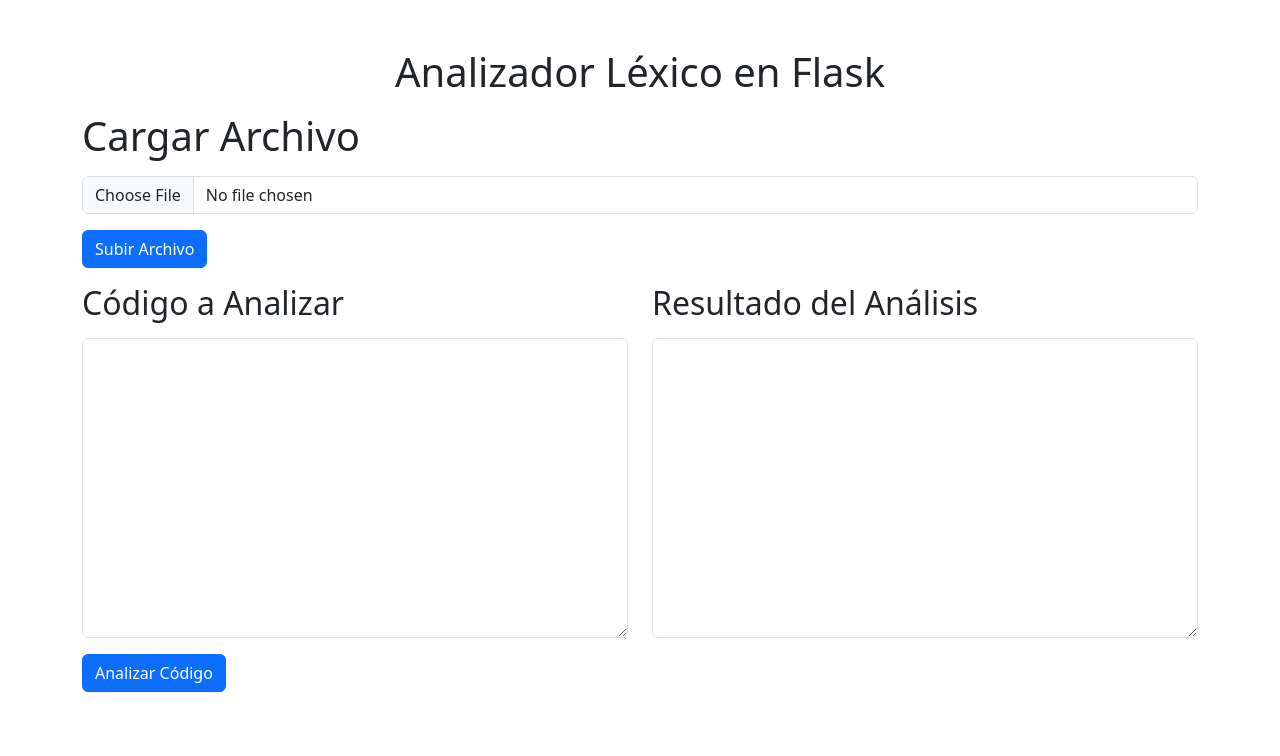
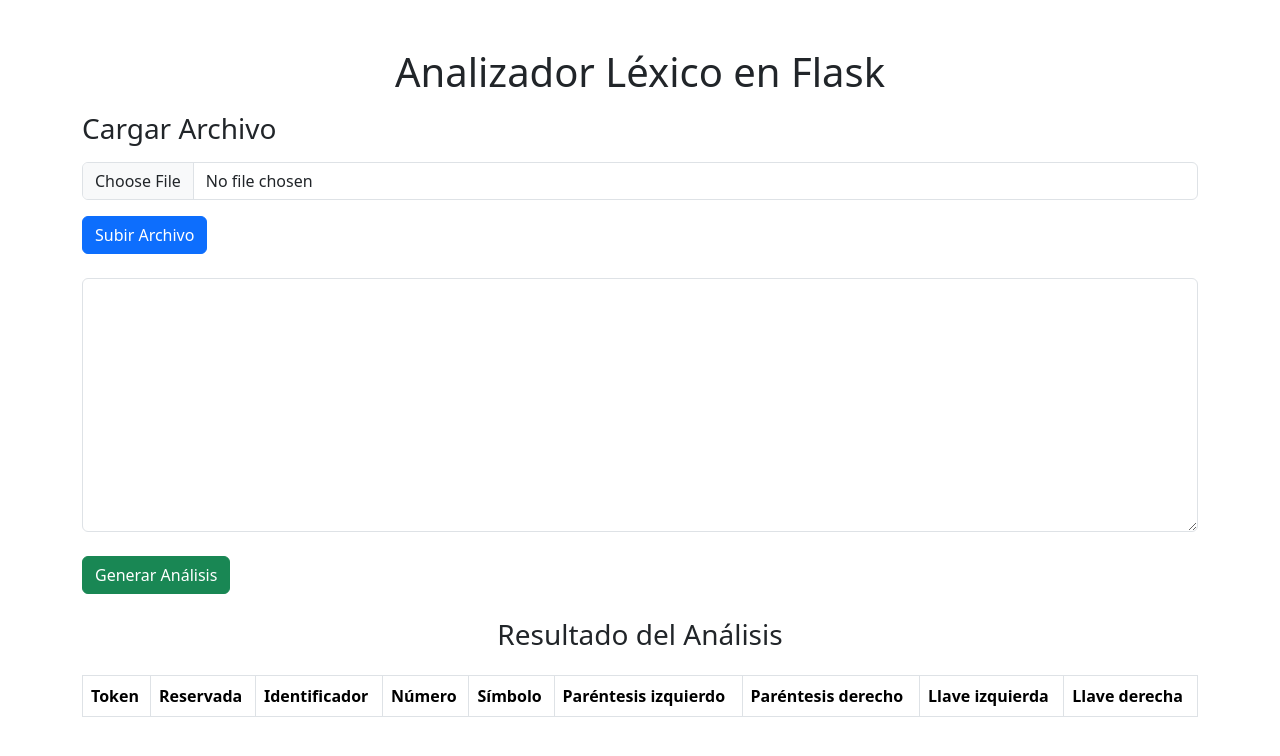
Before and after one commit to carmonabernaldiego/analizador-lexico-flask, a Flask app: page / in a window 1280 px wide. Shown: the top 756 px of the page. Run offline with Flask 3, Linux system fonts and the light colour scheme; lists and menus that the app fills with data are empty.

Commit message:
se incluye tabla en el analizador léxico

```diff
--- a/main.py
+++ b/main.py
@@ -1,126 +1,68 @@
-from flask import Flask, request, render_template, jsonify
+import re
 import os
-import ply.lex as lex
+from flask import Flask, render_template, request, jsonify
 
 app = Flask(__name__)
 
 UPLOAD_FOLDER = 'uploads'
 app.config['UPLOAD_FOLDER'] = UPLOAD_FOLDER
 
-# Definición de tokens y analizador léxico
-reserved = {
-    'for': 'FOR',
-    'if': 'IF',
-    'do': 'DO',
-    'while': 'WHILE',
-    'else': 'ELSE',
-}
-
-tokens = list(reserved.values()) + \
-    ['IDENTIFIER', 'LBRACE', 'RBRACE', 'LPAREN', 'RPAREN', 'ARROBA']
+reserved_words = {'for', 'do', 'while', 'if',
+                  'int', 'else', 'printf', 'end', 'read'}
+symbols = {';', '"', '+', '=', ',', '(', ')', '{', '}'}
 
 
-def t_LBRACE(t):
-    r'\{'
-    return t
+def analyze_code(code):
+    lines = code.split('\n')
+    tokens = []
+
+    for i, line in enumerate(lines, start=1):
+        # Utilizar expresiones regulares para encontrar palabras y símbolos
+        words = re.findall(r'\b\w+\b|[\(\){};"+=,]', line)
+        for word in words:
+            token = {
+                'token': word,
+                'linea': i,
+                'reservada': 'x' if word in reserved_words else '',
+                'simbolo': 'x' if word in symbols else '',
+                'parentesis_izquierdo': 'x' if word == '(' else '',
+                'parentesis_derecho': 'x' if word == ')' else '',
+                'llave_izquierda': 'x' if word == '{' else '',
+                'llave_derecha': 'x' if word == '}' else '',
+                'numero': 'x' if word.isdigit() else '',
+                'identificador': 'x' if word not in reserved_words and word not in symbols and not word.isdigit() else ''
+            }
+            tokens.append(token)
+
+    return tokens
 
 
-def t_RBRACE(t):
-    r'\}'
-    return t
-
-
-def t_LPAREN(t):
-    r'\('
-    return t
-
-
-def t_RPAREN(t):
-    r'\)'
-    return t
-
-
-def t_ARROBA(t):
-    r'\@@@'
-    return t
-
-
-def t_IDENTIFIER(t):
-    r'[a-zA-Z][a-zA-Z0-9]*'
-    t.type = reserved.get(t.value, 'IDENTIFIER')
-    return t
-
-
-t_ignore = ' \t'
-
-
-def t_error(t):
-    print("Caracter ilegal '%s'" % t.value[0])
-    t.lexer.skip(1)
-
-
-lexer = lex.lex()
-
-
-@app.route("/", methods=['GET', 'POST'])
-def upload_file():
+@app.route('/', methods=['GET', 'POST'])
+def index():
     if request.method == 'POST':
-        if 'file' not in request.files:
-            return render_template('error.html', file_error="No se ha enviado ningún archivo")
-
-        file = request.files['file']
-
-        if file.filename == '':
-            return render_template('error.html', file_error="No se ha seleccionado ningún archivo")
-
-        file_path = os.path.join(app.config['UPLOAD_FOLDER'], file.filename)
-        file.save(file_path)
-
-        # Leer el contenido del archivo y mostrarlo en el área de texto
-        with open(file_path, 'r') as f:
-            file_content = f.read()
-
-        return render_template('index.html', file_content=file_content)
-
-    return render_template('index.html')
+        if 'file' in request.files:
+            file = request.files['file']
+            if file.filename == '':
+                return render_template('error.html', file_error="No se ha seleccionado ningún archivo")
+            file_path = os.path.join(
+                app.config['UPLOAD_FOLDER'], file.filename)
+            file.save(file_path)
+            with open(file_path, 'r') as f:
+                code = f.read()
+            tokens = analyze_code(code)
+            return render_template('index.html', tokens=tokens, code=code)
+        else:
+            code = request.form['code']
+            tokens = analyze_code(code)
+            return render_template('index.html', tokens=tokens, code=code)
+    return render_template('index.html', tokens=[], code='')
 
 
 @app.route("/analyze", methods=['POST'])
-def analyze_code():
-    try:
-        code = request.json['code']
-        # Restaurar saltos de línea antes de analizar el código
-        lexer.input(code)
-        tokens = []
-        current_line = 1  # Inicializar la línea actual
-        for tok in lexer:
-            token_info = {
-                'lexpos': tok.lexpos,
-                'lineno': current_line,  # Utilizar la línea actual
-                'type': tok.type,
-                'value': tok.value
-            }
-            if tok.type == 'LPAREN':
-                token_info['description'] = "Paréntesis de apertura"
-            elif tok.type == 'RPAREN':
-                token_info['description'] = "Paréntesis de cierre"
-            elif tok.type == 'LBRACE':
-                token_info['description'] = "Llave de apertura"
-            elif tok.type == 'RBRACE':
-                token_info['description'] = "Llave de cierre"
-            elif tok.type in reserved.values():
-                token_info['description'] = f"Reservada {tok.value.capitalize()}"
-            else:
-                token_info['description'] = "Identificador"
-             # Actualizar la línea actual si se encuentra un salto de línea
-            current_line += code.count('@@@', tok.lexpos,
-                                       tok.lexpos + len(tok.value))
-
-            if tok.value != '@@@':
-                tokens.append(token_info)
-        return jsonify({'tokens': tokens})
-    except Exception as e:
-        return jsonify({'error': str(e)})
+def analyze():
+    code = request.json['code']
+    tokens = analyze_code(code)
+    return jsonify({'tokens': tokens})
 
 
 if __name__ == '__main__':
--- a/templates/error.html
+++ b/templates/error.html
@@ -21,5 +21,6 @@
         </div>
       </div>
     </div>
+    <script src="https://cdn.jsdelivr.net/npm/bootstrap@5.3.0-alpha1/dist/js/bootstrap.bundle.min.js"></script>
   </body>
 </html>
--- a/templates/index.html
+++ b/templates/index.html
@@ -1,76 +1,68 @@
 <!DOCTYPE html>
 <html lang="es">
+
 <head>
   <meta charset="UTF-8" />
   <meta name="viewport" content="width=device-width, initial-scale=1.0" />
   <title>Analizador Léxico en Flask</title>
-    <link
-      href="https://cdn.jsdelivr.net/npm/bootstrap@5.3.0-alpha1/dist/css/bootstrap.min.css"
-      rel="stylesheet"
-    />
+  <link href="https://cdn.jsdelivr.net/npm/bootstrap@5.3.0-alpha1/dist/css/bootstrap.min.css" rel="stylesheet" />
 </head>
+
 <body>
   <h1 class="mt-5 text-center">Analizador Léxico en Flask</h1>
   <div class="container">
-      <h1 class="mt-3">Cargar Archivo</h1>
-      <form method="post" enctype="multipart/form-data" class="mt-3">
+    <h3 class="mt-3">Cargar Archivo</h1>
+      <form action="/" method="post" enctype="multipart/form-data" class="mt-3">
         <input class="form-control" type="file" id="file" name="file" />
         <button type="submit" class="btn btn-primary mt-3">
           Subir Archivo
         </button>
       </form>
 
-      <div class="row mt-3">
-        <div class="col">
-          <h2 class="mb-3">Código a Analizar</h2>
-          <textarea
-            class="form-control"
-            style="min-height: 300px; max-height: 300px"
-            id="codeInput"
-            rows="5"
-          >
-{{ file_content }}</textarea
-          >
-          <button type="button" class="btn btn-primary mt-3" id="analyzeBtn">
-            Analizar Código
-          </button>
+      <form action="/" method="post">
+        <textarea class="form-control mt-4" name="code" rows="10" cols="50">
+{{ code }}</textarea><br />
+        <input class="btn btn-success" type="submit" value="Generar Análisis" />
+      </form>
+
+      <div id="result" class="mt-4">
+        <h3 class="text-center mb-4">Resultado del Análisis</h2>
+          <div class="table-responsive">
+            <table class="table table-bordered table-striped">
+              <thead>
+                <tr>
+                  <th>Token</th>
+                  <th>Reservada</th>
+                  <th>Identificador</th>
+                  <th>Número</th>
+                  <th>Símbolo</th>
+                  <th>Paréntesis izquierdo</th>
+                  <th>Paréntesis derecho</th>
+                  <th>Llave izquierda</th>
+                  <th>Llave derecha</th>
+                </tr>
+              </thead>
+              <tbody>
+                {% for token in tokens %}
+                <tr>
+                  <td>{{ token['token'] }}</td>
+                  <td>{{ token['reservada'] }}</td>
+                  <td>{{ token['identificador'] }}</td>
+                  <td>{{ token['numero'] }}</td>
+                  <td>{{ token['simbolo'] }}</td>
+                  <td>{{ token['parentesis_izquierdo'] }}</td>
+                  <td>{{ token['parentesis_derecho'] }}</td>
+                  <td>{{ token['llave_izquierda'] }}</td>
+                  <td>{{ token['llave_derecha'] }}</td>
+                </tr>
+                {% endfor %}
+              </tbody>
+            </table>
           </div>
-        <div class="col">
-          <h2 class="mb-3">Resultado del Análisis</h2>
-          <textarea
-            class="form-control mb-5"
-            style="min-height: 300px; max-height: 300px"
-            id="analysisTextarea"
-            rows="10"
-          ></textarea>
-        </div>
+
       </div>
   </div>
   <script src="https://cdn.jsdelivr.net/npm/bootstrap@5.3.0-alpha1/dist/js/bootstrap.bundle.min.js"></script>
-    <script>
-      document
-        .getElementById("analyzeBtn")
-        .addEventListener("click", function () {
-          var codeInput = document.getElementById("codeInput").value;
-          // Reemplazar saltos de línea con '@@@'
-          codeInput = codeInput.replace(/\n/g, "@@@");
-          console.log(codeInput);
-          fetch("/analyze", {
-            method: "POST",
-            headers: {
-              "Content-Type": "application/json",
-            },
-            body: JSON.stringify({ code: codeInput }),
-          })
-            .then((response) => response.json())
-            .then((data) => {
-              var textarea = document.getElementById("analysisTextarea");
-              textarea.value = ""; // Limpiar el contenido anterior
-              data.tokens.forEach((token) => {
-                textarea.value += `Linea ${token.lineno}, Simbolo ${token.value}, <${token.description}>\n`;
-              });
-            });
-        });
-    </script>
 </body>
+
 </html>
--- /dev/null
+++ b/uploads/código.txt
@@ -0,0 +1,3 @@
+for
+do
+while if else ()
```
Also changed, not shown: 1 other file. Lines whose indentation alone changed are shown as unchanged.
